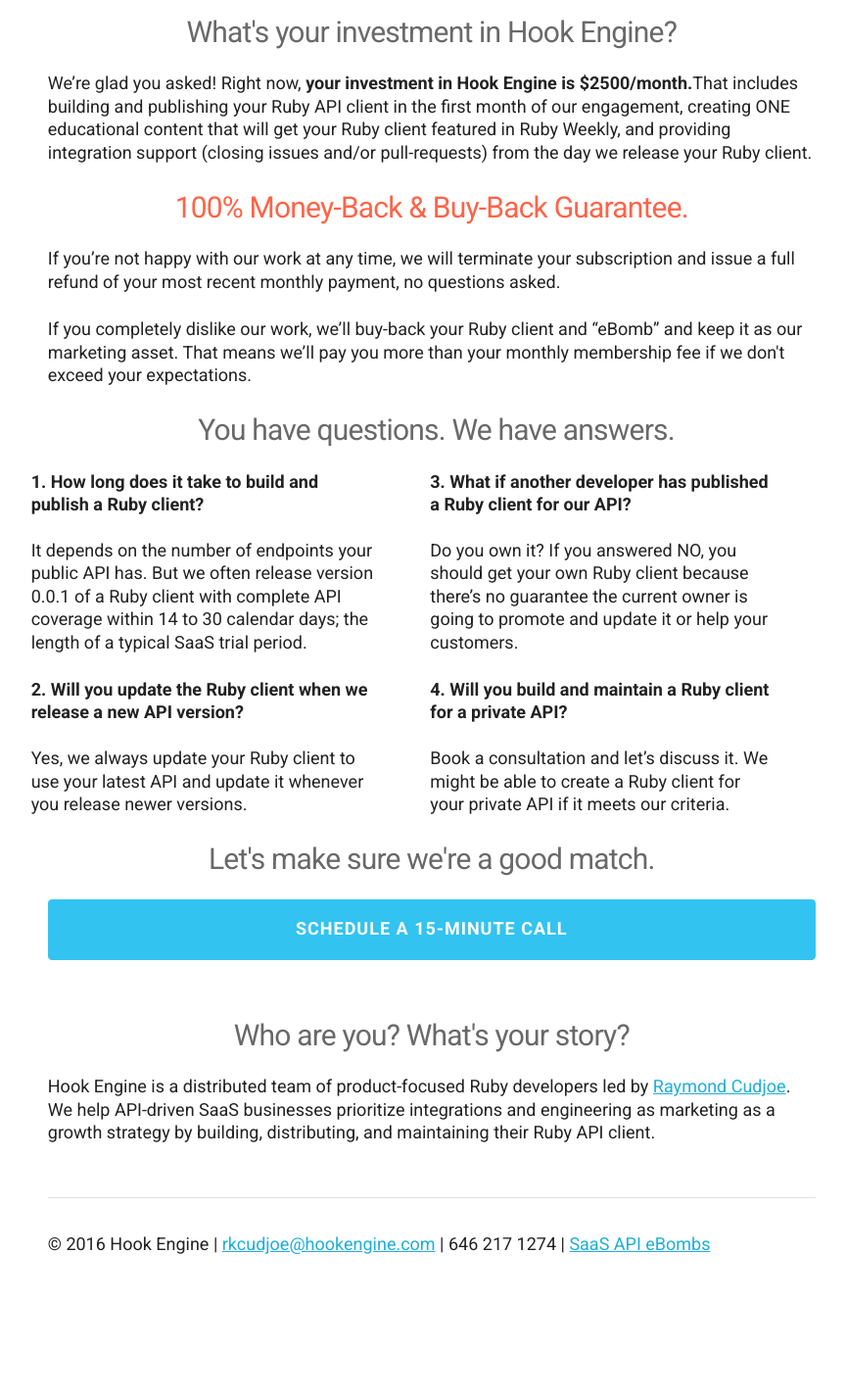
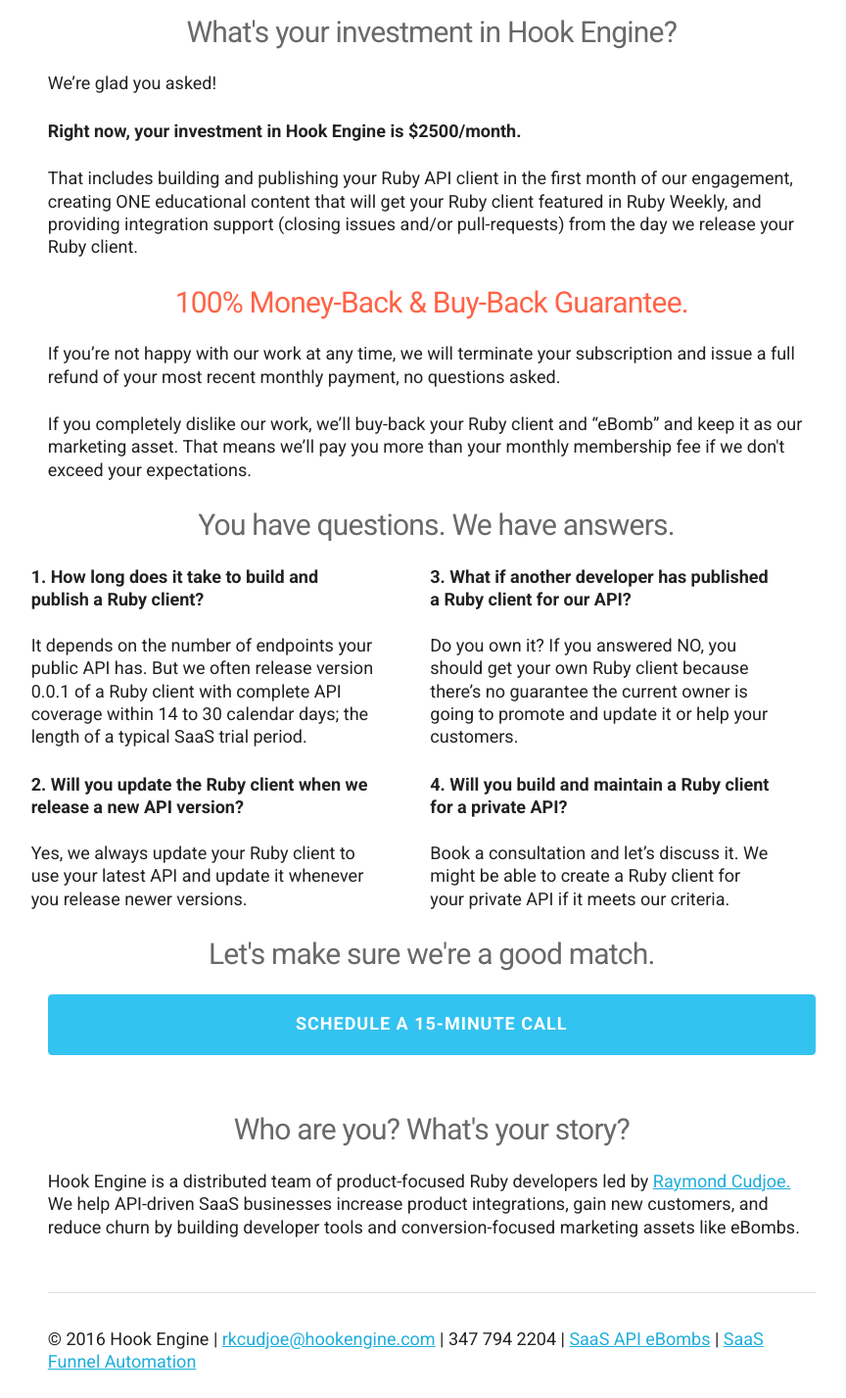
Before and after one commit to nagyistoce/hookengine, a plain HTML site: page app/views/index.html in a window 1280 px wide. Shown: the part 2220-3647 px from the top of the page at 98% size, without its empty margins (204-1068 px from the left). Before the commit the page ends 3527 px from the top, so only its background shows below. Drawn offline with Linux system fonts and the light colour scheme; files that its build step writes are made by us from their sources.

Commit message:
update sales page

```diff
--- a/app/views/index.html
+++ b/app/views/index.html
@@ -106,7 +106,11 @@
   <div style="padding-left: 1%;" class="ten columns offset-by-one column">
   <center><b><h4 style="color: #696969">What's your investment in Hook Engine?</h4></b></center>
 
-    <p>We’re glad you asked! Right now, <b>your investment in Hook Engine is $2500/month.</b>That includes building and publishing your Ruby API client in the first month of our engagement, creating ONE educational content that will get your Ruby client featured in Ruby Weekly, and providing integration support (closing issues and/or pull-requests) from the day we release your Ruby client.</p>
+    <p>We’re glad you asked!</p>
+
+    <p><b>Right now, your investment in Hook Engine is $2500/month.</b></p>
+
+    <p>That includes building and publishing your Ruby API client in the first month of our engagement, creating ONE educational content that will get your Ruby client featured in Ruby Weekly, and providing integration support (closing issues and/or pull-requests) from the day we release your Ruby client.</p>
   </div>
 
   <div style="padding-left: 1%;" class="ten columns offset-by-one column">
@@ -157,7 +161,7 @@
   <div style="padding-left: 1%;" class="ten columns offset-by-one column">
     <center><b><h4 style="color: #696969">Who are you? What's your story?</h4></b></center>
     <p>
-    Hook Engine is a distributed team of product-focused Ruby developers led by <a href="https://www.linkedin.com/in/rkcudjoe" target="_blank">Raymond Cudjoe</a>. We help API-driven SaaS businesses prioritize integrations and engineering as marketing as a growth strategy by building, distributing, and maintaining their Ruby API client.
+    Hook Engine is a distributed team of product-focused Ruby developers led by <a href="https://www.linkedin.com/in/rkcudjoe" target="_blank">Raymond Cudjoe.</a> We help API-driven SaaS businesses increase product integrations, gain new customers, and reduce churn by building developer tools and conversion-focused marketing assets like eBombs.
     </p>
     </div>
     <br>
@@ -166,7 +170,7 @@
     <br>
     <div style="padding-left: 1%;" class="ten columns offset-by-one column">
       <hr style="display: block;">
-    <p> &copy; 2016 Hook Engine | <a href="mailto:rkcudjoe@hookengine.com">rkcudjoe@hookengine.com</a> | 646 217 1274 | <a href="#">SaaS API eBombs</a></p>
+    <p> &copy; 2016 Hook Engine | <a href="mailto:rkcudjoe@hookengine.com">rkcudjoe@hookengine.com</a> | 347 794 2204 | <a href="#">SaaS API eBombs</a> | <a href="#"> SaaS Funnel Automation</a></p>
      </div>
     </div>
     </div>
```
